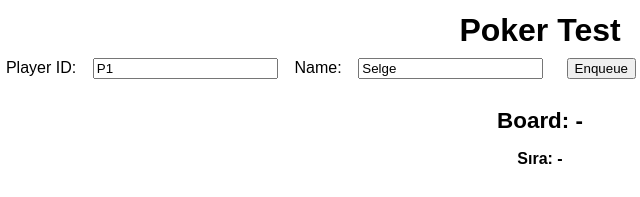
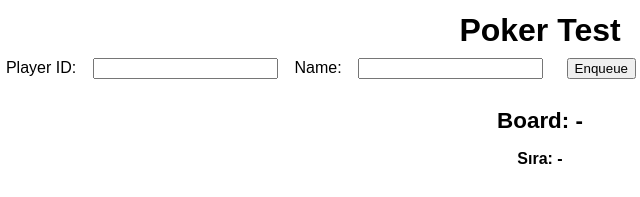
Before and after one commit to Alpeaktepe/cardgame-backend, a website: page public/index.html in a window 1280 px wide. Shown: the top 197 px of the page, 100-740 px from the left. Drawn offline with nearby package versions, Linux system fonts and the light colour scheme; no server answers.

Commit message:
minor html fix

```diff
--- a/public/index.html
+++ b/public/index.html
@@ -25,8 +25,8 @@
 <body>
   <h1 style="text-align:center;margin:12px 0 2px 0;">Poker Test</h1>
   <div style="display:flex; justify-content:center; align-items:center; gap:10px;">
-    <label>Player ID:</label><input id="playerId" value="P1">
-    <label>Name:</label><input id="name" value="Selge">
+    <label>Player ID:</label><input id="playerId" value="">
+    <label>Name:</label><input id="name" value="">
     <button id="enqueue">Enqueue</button>
     <button id="create">Create Lobby</button>
     <input id="lobbyId" placeholder="Lobby ID">
```
